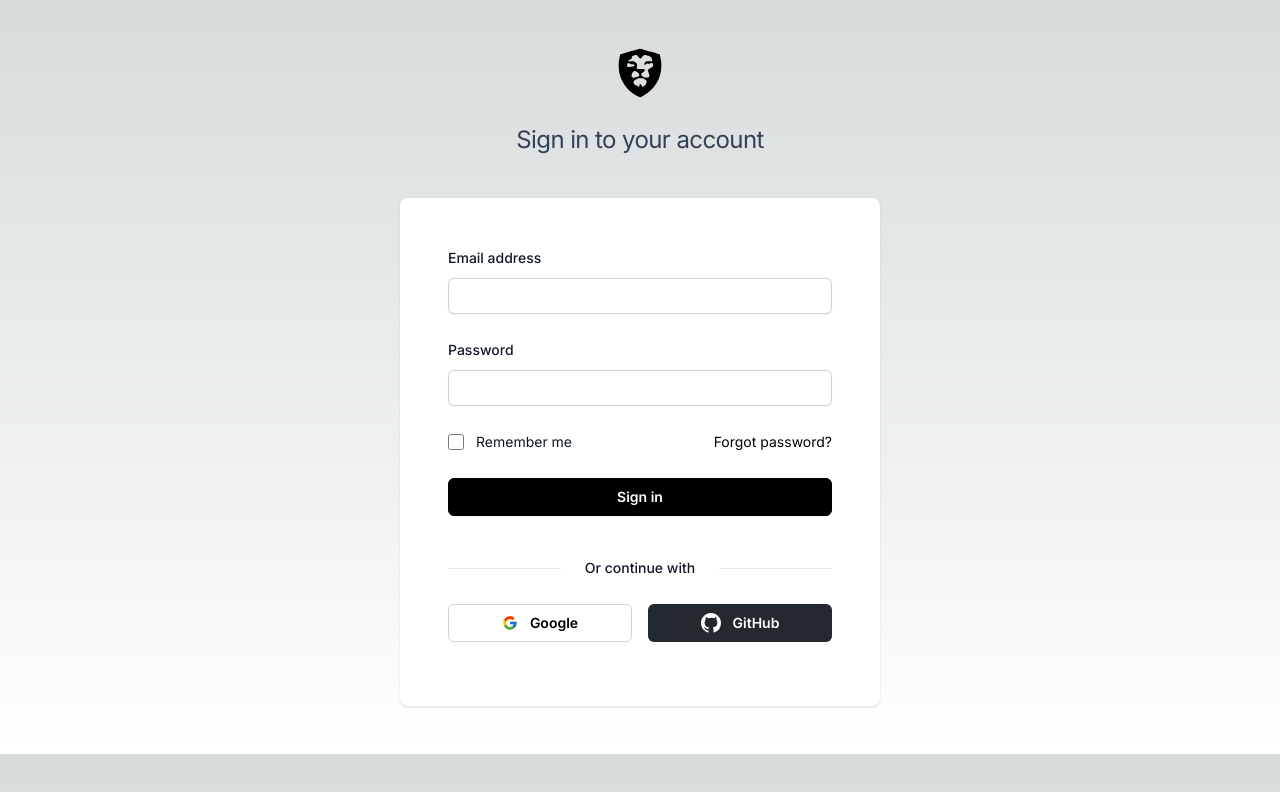
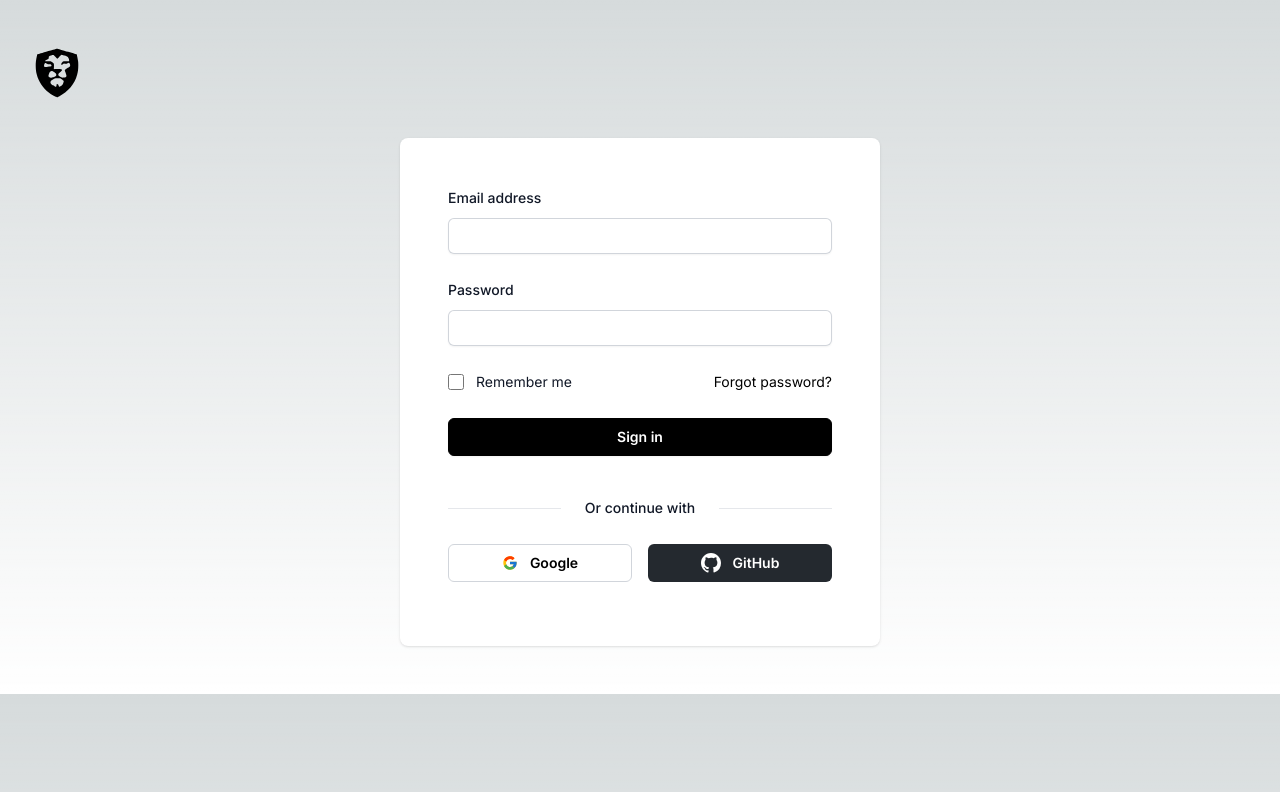
Before and after one commit to LiosCode/LiosPage, a Next.js app in the folder website/: page /login in a window 1280 px wide. Shown: the top 792 px of the page. Built offline with nearby package versions, Linux system fonts and the light colour scheme; no server answers.

Commit message:
Form sache behoben mit <Link> statt <a>

```diff
--- a/website/src/app/login/page.tsx
+++ b/website/src/app/login/page.tsx
@@ -66,14 +66,15 @@ const NextLoginPage = () => {
   return (
     sessionStatus !== "authenticated" && (
       <div className="flex min-h-full flex-1 flex-col justify-center py-12 sm:px-6 lg:px-8">
-        <a href="/../page">
-        <div className="flex justify-center flex-col items-center">
-          <Image src="/OhneTitel2.svg" alt="star logo" className="dark:invert" width={50} height={50} />
-          <h2 className="mt-6 text-center text-2xl leading-9 tracking-tight text-slate-700">
-            Sign in to your account
-          </h2>
-        </div>
-        </a>
+        <Link href="/">
+            <Image
+              src="/OhneTitel2.svg"
+              alt="logo"
+              className="dark:invert cursor-pointer"
+              width={50}
+              height={50}
+            />
+          </Link>
         <div className="mt-10 sm:mx-auto sm:w-full sm:max-w-[480px]">
           <div className="bg-white px-6 py-12 shadow sm:rounded-lg sm:px-12">
             <form className="space-y-6" onSubmit={handleSubmit}>
```
Also changed, not shown: 1 other file (tests, documents, lock files or other folders).
